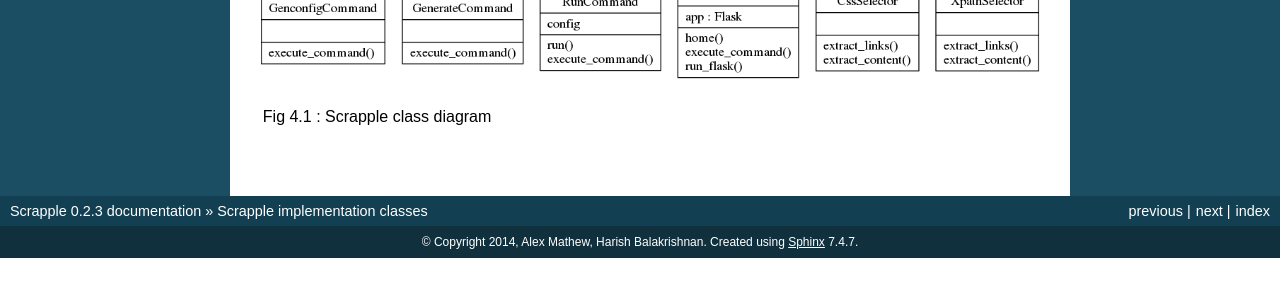
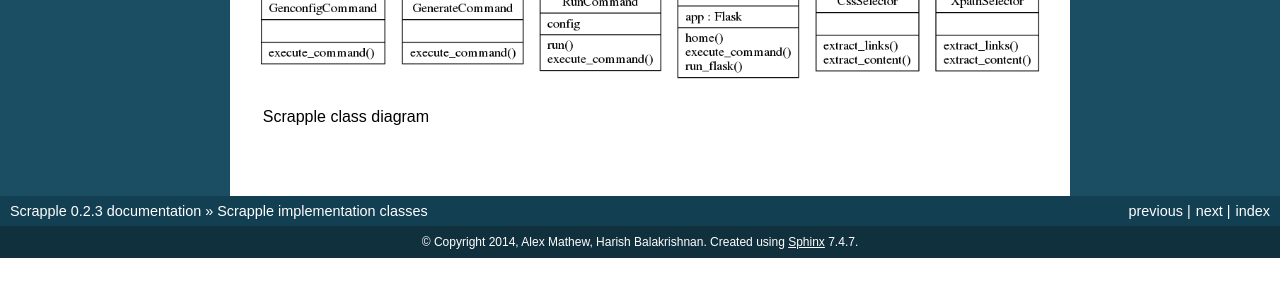
Before and after one commit to AlexMathew/scrapple, a Sphinx documentation site: the page built from docs/implementation/classes.rst, in a window 1280 px wide. Shown: the part 468-765 px from the top of the page. Built offline with Sphinx 7.4.7, drawn with Linux system fonts in a browser that asks for light colours.

Commit message:
Fix captions of figures

```diff
--- a/docs/framework/basic.rst
+++ b/docs/framework/basic.rst
@@ -10,7 +10,7 @@ Scrapple provides a command line interface (CLI) to access a set of commands whi
 	:align: center
 	:alt: Scrapple architecture
 
-	Fig 3.1 : Scrapple architecture
+	Scrapple architecture
 
 - :ref:`Command line input <framework-commands>`
 	The command line input is the basis of definition of the implementation of the extractor. It specifies the project configuration and the options related to implementing the extractor.
--- a/docs/implementation/classes.rst
+++ b/docs/implementation/classes.rst
@@ -18,4 +18,4 @@ The following class diagram can be used to represent the relationship between th
 	:alt: Scrapple class diagram
 	:align: center
 
-	Fig 4.1 : Scrapple class diagram
+	Scrapple class diagram
```
